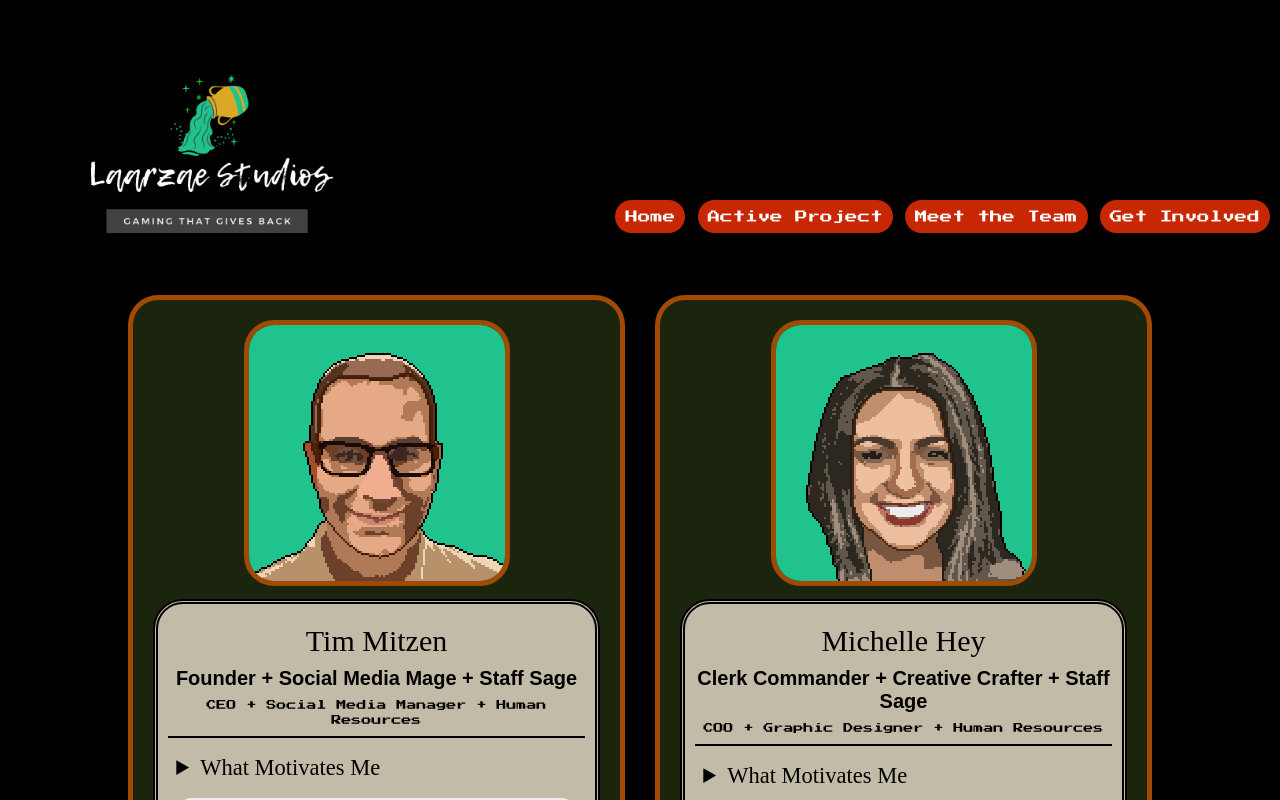
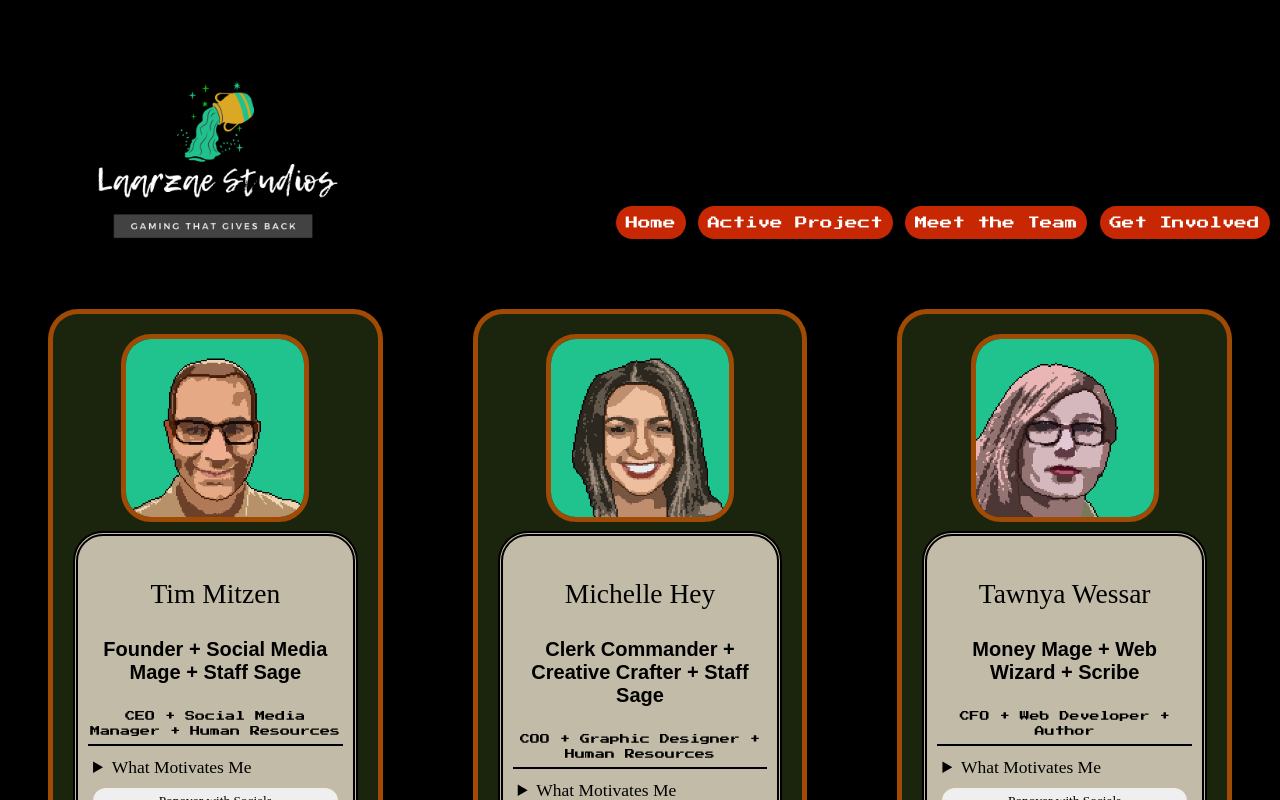
Before and after one commit to Laarzae-Studios/PMR, a React (Create React App) app: page /the-team in a window 1280 px wide. Shown: the top 800 px of the page. Built offline with nearby package versions, Linux system fonts and the light colour scheme; a web font is replaced by a local one.

Commit message:
member card layout fixed

```diff
--- a/src/components/MeetTheTeam/MeetTheTeam.css
+++ b/src/components/MeetTheTeam/MeetTheTeam.css
@@ -3,7 +3,6 @@
  **/
 .meet-the-team {
     display: grid;
-    grid-gap: 3rem;
-    grid-template-columns: repeat(auto-fit, minmax(330px, 1fr));
-    margin: 0 10%;
+    grid-gap: 1rem;
+    grid-template-columns: repeat(auto-fit, minmax(320px, 1fr));
 }
--- a/src/components/MeetTheTeam/TeamMember/TeamMember.css
+++ b/src/components/MeetTheTeam/TeamMember/TeamMember.css
@@ -38,7 +38,7 @@
 
 .member-info-container > hgroup > h2 {
     font-family: "Zilla Slab Highlight", cursive;
-    font-size: 3rem;
+    font-size: 2.75rem;
     white-space: nowrap;
 }
 
@@ -64,7 +64,7 @@
 
 .member-info-container > details > summary {
     font-family: "Zilla Slab Highlight", cursive;
-    font-size: 2.25rem;
+    font-size: 1.75rem;
     padding: 2%;
 }
 
--- a/src/index.css
+++ b/src/index.css
@@ -10,23 +10,23 @@
  *
  * I add the font-size to ensure proper REM render, and old browser support
  *
- * Prefixed by https://autoprefixer.github.io
- * PostCSS: v7.0.29,
- * Autoprefixer: v9.7.6
- * Browsers: last 4 version
+ * Media query for larger screens so the site doesn't bleed edge to edge
+ *
  **/
 
 * {
-    -webkit-box-sizing: border-box;
 	box-sizing: border-box;
-    padding: 0;
-    margin: 0;
 	border: 0;
 	outline: 0;
 	vertical-align: baseline;
 	font-weight: inherit;
 	font-family: inherit;
 	font-style: inherit;
+}
+@media screen and (min-device-width: 1920px) {
+	* {
+		margin: 0 2%;
+	}
 }
 
 html {
@@ -41,7 +41,6 @@ html {
 .screen-reader-only {
 	border: 0;
 	clip: rect(1px, 1px, 1px, 1px);
-    -webkit-clip-path: inset(50%);
 	clip-path: inset(50%);
 	height: 1px;
 	margin: -1px;
```
Lines whose indentation alone changed are shown as unchanged.
